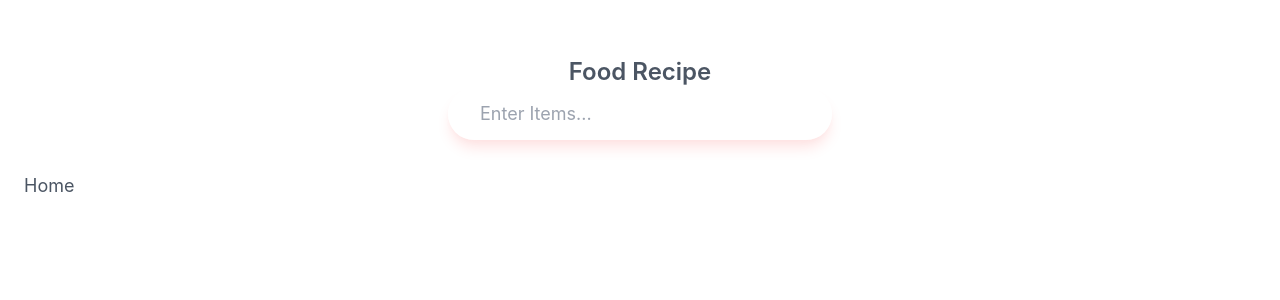
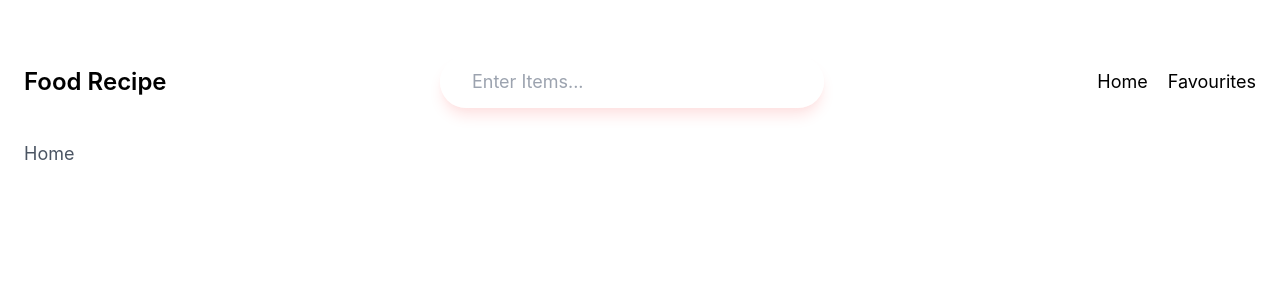
Before and after one commit to JenkinHe/recipe-app-react, a React (Create React App) app in the folder recipe-app/: page / in a window 1280 px wide. Shown: the top 300 px of the page. Built offline with nearby package versions, Linux system fonts and the light colour scheme.

Commit message:
NavLink the pages so they're acessible by pressing the button in navbar

```diff
--- a/recipe-app/src/components/navbar/index.jsx
+++ b/recipe-app/src/components/navbar/index.jsx
@@ -1,10 +1,12 @@
 
-
+import {NavLink} from 'react-router-dom';
 
 
 export default function Navbar() {
-    return <nav className="flex justify-between items-center py-8 container mx-auto flex-col lg:flex-roq gap-5 lg:gap-0">
-        <h2 className="text-2xl font-semibold">Food Recipe</h2>
+    return <nav className="flex justify-between items-center py-8 container mx-auto flex-col lg:flex-row gap-5 lg:gap-0">
+        <h2 className="text-2xl font-semibold">
+        <NavLink to={'/'} className='text-black hover:text-gray-700 duration-300'>Food Recipe</NavLink>
+        </h2>
         <form>
             <input
                 type="text"
@@ -13,6 +15,15 @@ export default function Navbar() {
                 className="bg-white/75 p-3 px-8 rounded-full outline-none lg:w-96 shadow-lg shadow-red-100 focus:shadow-red-200"
             />
         </form>
+        <ul className="flex gap-5">
+            <li>
+                <NavLink to={'/'} className='text-black hover:text-gray-700 duration-300'>Home</NavLink>
+            </li>
+            <li>
+                <NavLink to={'/favourites'} className='text-black hover:text-gray-700 duration-300'>Favourites</NavLink>
+            </li>
+
+        </ul>
 
     </nav>
 }
```
